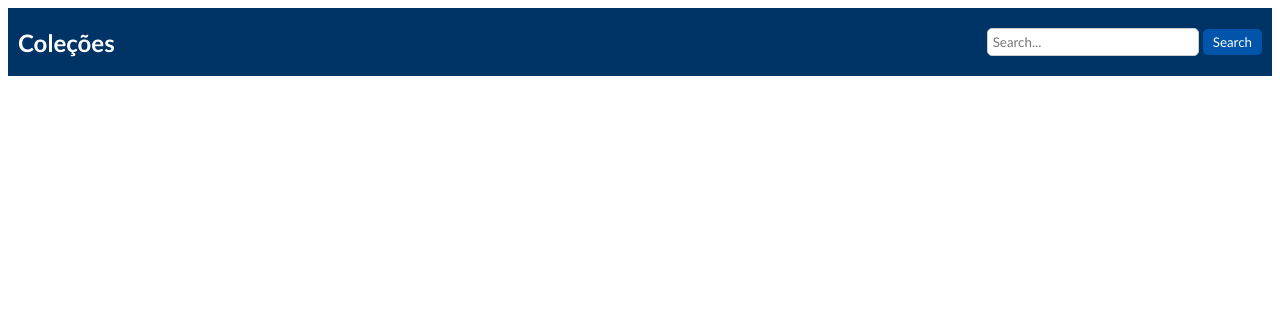
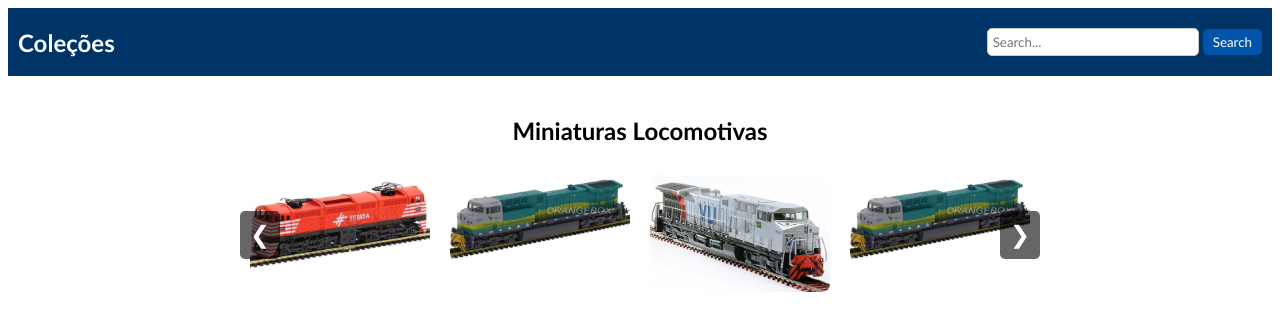
Before and after one commit to ellahf/SINF1_2025-G3, a PHP site: page /html/colecoes.html in a window 1280 px wide. Shown: the top 336 px of the page. Run offline with PHP 8.4, Linux system fonts and the light colour scheme.

Commit message:
Mensagem do commi5

```diff
--- a/css/styles.css
+++ b/css/styles.css
@@ -222,3 +222,56 @@ button {
 button:hover {
     background-color: #005f73;
 }
+
+.collection-slider {
+    text-align: center;
+    padding: 20px;
+    font-family: Calibri;
+}
+
+.slider-container {
+    display: flex;
+    align-items: center;
+    justify-content: center;
+    position: relative;
+    max-width: 800px; /* Ajuste conforme necessário */
+    margin: auto;
+    overflow: hidden;
+}
+
+.slider {
+    display: flex;
+    transition: transform 0.5s ease-in-out;
+    width: 100%;
+}
+
+.slide {
+    min-width: 25%; /* 100% / 4 = 25%, pois mostramos 4 itens */
+    box-sizing: border-box;
+    padding: 10px;
+}
+
+.slide img {
+    width: 100%;
+    border-radius: 8px;
+}
+
+.nav-btn {
+    background-color: rgba(0, 0, 0, 0.6);
+    color: white;
+    border: none;
+    cursor: pointer;
+    padding: 10px;
+    position: absolute;
+    top: 50%;
+    transform: translateY(-50%);
+    font-size: 24px;
+}
+
+#prevBtn {
+    left: 0;
+}
+
+#nextBtn {
+    right: 0;
+}
--- a/html/colecoes.html
+++ b/html/colecoes.html
@@ -17,6 +17,23 @@
                 </div>
             </div>
         </header>
+
+        <section class="collection-slider">
+            <h2>Miniaturas Locomotivas</h2>
+            <div class="slider-container">
+                <button id="prevBtn" class="nav-btn">&#10094;</button> <!-- Seta Esquerda -->
+                <div class="slider">
+                    <div class="slide"><img src="../imagens/locomotiva1.jpg" alt="Locomotiva 1"></div>
+                    <div class="slide"><img src="../imagens/locomotiva2.jpg" alt="Locomotiva 2"></div>
+                    <div class="slide"><img src="../imagens/locomotiva3.jpg" alt="Locomotiva 3"></div>
+                    <div class="slide"><img src="../imagens/locomotiva2.jpg" alt="Locomotiva 2"></div>
+                    <div class="slide"><img src="../imagens/locomotiva3.jpg" alt="Locomotiva 3"></div>
+                    <div class="slide"><img src="../imagens/locomotiva1.jpg" alt="Locomotiva 1"></div>
+                </div>
+                <button id="nextBtn" class="nav-btn">&#10095;</button> <!-- Seta Direita -->
+            </div>
+        </section>
+
     </body>
 
 </html>
--- a/html/index.html
+++ b/html/index.html
@@ -101,8 +101,6 @@
                     </div>
             </section>
 
-
-
             <!-- Botão para abrir o popup -->
             <button id="openPopupBtn" class="button-new-collection">Criar nova coleção</button>
 
```
Also changed, not shown: java/scrip.js (+70 -30 lines).
